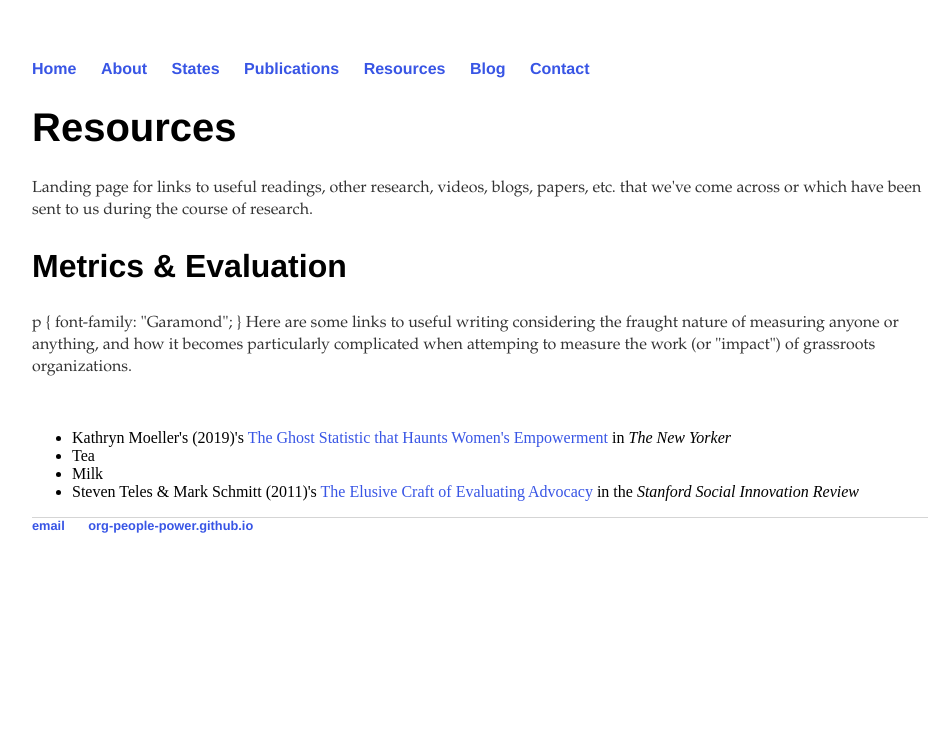
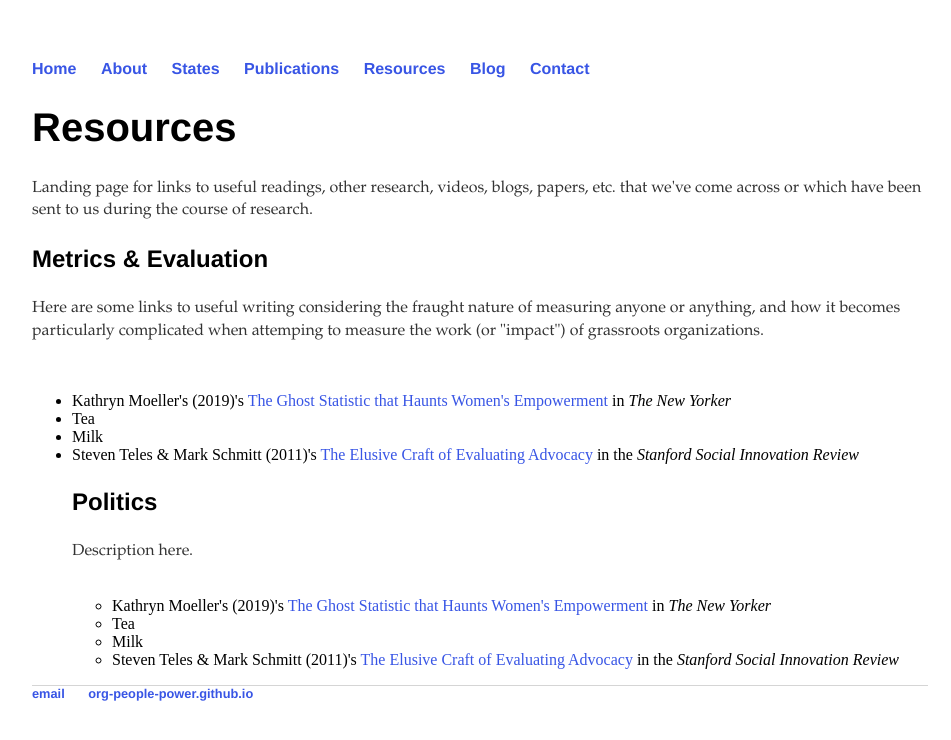
Before and after one commit to org-people-power/org-people-power.github.io, a Jekyll site: the page built from resources/index.html, in a window 1280 px wide. Shown: the top 740 px of the page, without its empty margins (160-1111 px from the left). Built offline with Jekyll 4.4.1, drawn with Linux system fonts in a browser that asks for light colours.

Commit message:
Update index.html

```diff
--- a/resources/index.html
+++ b/resources/index.html
@@ -3,15 +3,23 @@
 title: Resources
 ---
 <div class="blurb">
-	<h1>Resources</h1>
-	<p>Landing page for links to useful readings, other research, videos, blogs, papers, etc. that we've come across or which have been sent to us during the course of research.</p>
 
-<h2>Metrics & Evaluation</h2>
-<p>
-	p {
-  font-family: "Garamond";
-}
-	Here are some links to useful writing considering the fraught nature of measuring anyone or anything, and how it becomes particularly complicated when attemping to measure the work (or "impact") of grassroots organizations.</p>
+<h1>Resources</h1>
+
+<p>Landing page for links to useful readings, other research, videos, blogs, papers, etc. that we've come across or which have been sent to us during the course of research.</p>
+
+<h3>Metrics & Evaluation</h3>
+
+<p> Here are some links to useful writing considering the fraught nature of measuring anyone or anything, and how it becomes particularly complicated when attemping to measure the work (or "impact") of grassroots organizations.</p> <br>
+<ul>
+	<li>Kathryn Moeller's (2019)'s <a href="https://www.newyorker.com/science/elements/the-ghost-statistic-that-haunts-womens-	empowerment">The Ghost Statistic that Haunts Women's Empowerment</a> in <i>The New Yorker</i></li>
+  	<li>Tea</li>
+  	<li>Milk</li>
+	<li>Steven Teles & Mark Schmitt (2011)'s <a href="https://ssir.org/articles/entry/the_elusive_craft_of_evaluating_advocacy">The Elusive Craft of Evaluating Advocacy</a> in the <i>Stanford Social Innovation Review</i></li>
+		</p>
+
+<h3>Politics</h3>
+<p> Description here.</p>
 	<br>
 	<ul>
  <li>Kathryn Moeller's (2019)'s <a href="https://www.newyorker.com/science/elements/the-ghost-statistic-that-haunts-womens-empowerment">The Ghost Statistic that Haunts Women's Empowerment</a> in <i>The New Yorker</i></li>
```
